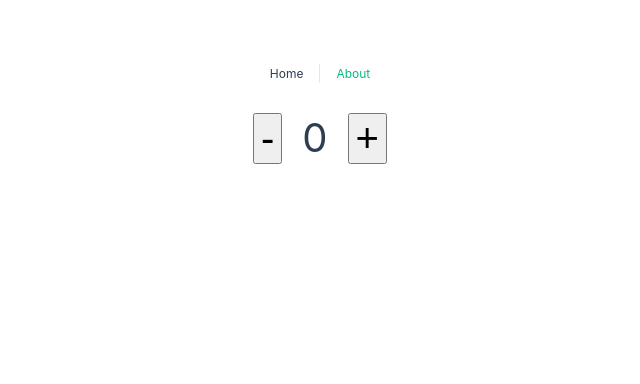
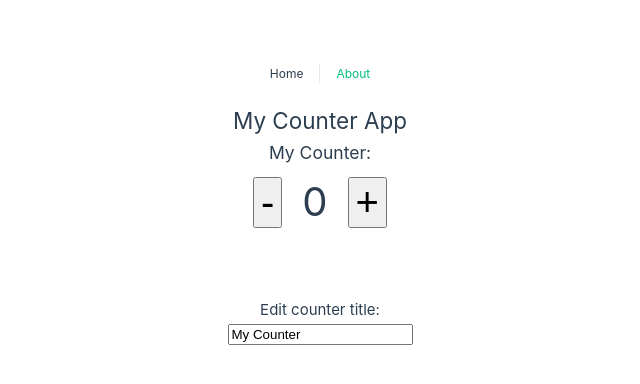
Before and after one commit to matcharr/Vue-Composition-API-Basics, a Vue app: page / in a window 1280 px wide. Shown: the top 384 px of the page, without its empty margins (320-960 px from the left). Built offline with nearby package versions, Linux system fonts and the light colour scheme.

Commit message:
Ref, Reactive Objects & Non-Reactive Data

```diff
--- a/src/views/HomeView.vue
+++ b/src/views/HomeView.vue
@@ -1,27 +1,45 @@
 <template>
   <div class="home">
 
+    <h2>{{ appTitle }}</h2>
+
     <div>
+
+      <h3>{{ counterData.title }}:</h3>
+
       <button @click="decrementCounter" class="btn">-</button>
-      <span class="counter">{{ counter }}</span>
+      <span class="counter">{{ counterData.count }}</span>
       <button @click="incrementCounter" class="btn">+</button>
+    </div>
+
+    <div class="edit">
+      <h4>Edit counter title:</h4>
+      <input v-model="counterData.title" type="text">
     </div>
 
   </div>
 </template>
 
 <script setup>
-  import { ref } from 'vue'
+  import { reactive } from 'vue'
 
-  const counter = ref(0)
+  const appTitle = 'My Counter App'
+
+  // const counter = ref(0),
+  //     counterTitle = ref('My Counter')
+
+  const counterData = reactive({
+    count: 0,
+    title: 'My Counter'
+  })
 
   const incrementCounter = () => {
-    counter.value++
+    counterData.count++
   }
 
   const decrementCounter = () => {
-    if (counter.value > 0) {
-      counter.value--
+    if (counterData.count > 0) {
+      counterData.count--
     }
   }
 </script>
@@ -78,4 +96,8 @@
   font-size: 40px;
   margin: 10px;
 }
+
+.edit {
+  margin-top: 60px;
+}
 </style>
```
